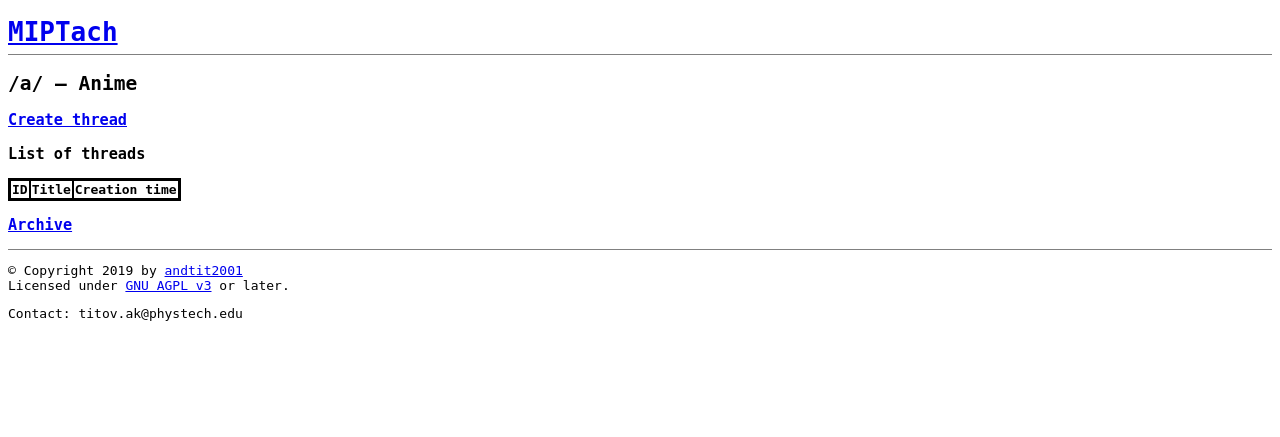
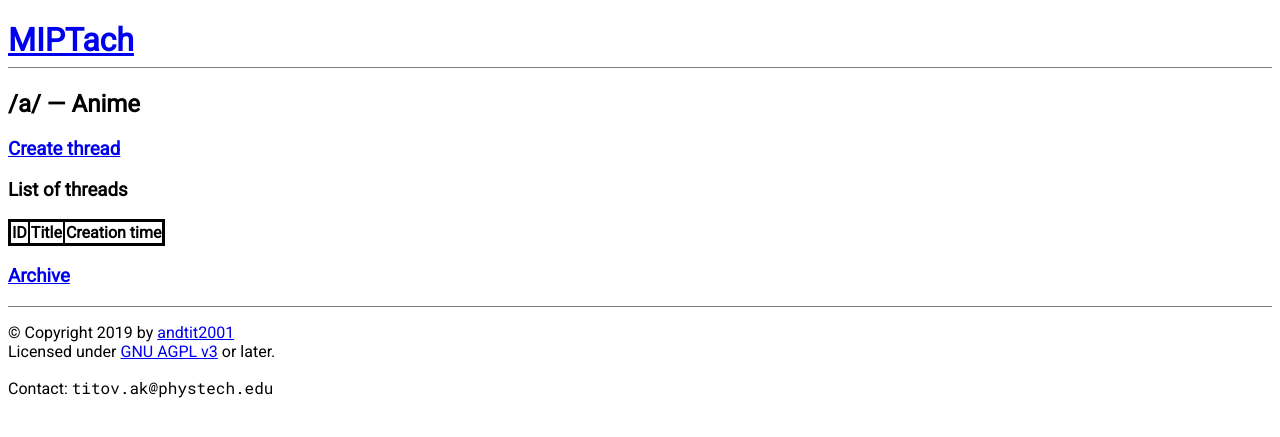
Before and after one commit to andtit2001/miptach, a Flask app: page /a/ in a window 1280 px wide. Shown: the top 437 px of the page. Run offline with Flask 2, Linux system fonts and the light colour scheme; data that the repository does not hold is empty; parts of the project's set-up code (start-up, migrations or seed data) failed here and were passed over.

Commit message:
Add page with rules of site, change fonts

```diff
--- a/app.py
+++ b/app.py
@@ -71,6 +71,14 @@ def home():
                            site_name=SITE_NAME,
                            announce=ANNOUNCE,
                            board_list=BOARD_DICT.items())
+
+
+@SERVER.route("/rules")
+def rules():
+    """Generate and return page with rules."""
+    return render_template("rules.html",
+                           site_name=SITE_NAME,
+                           announce=ANNOUNCE)
 
 
 @SERVER.route("/about")
--- a/site/static/css/default.css
+++ b/site/static/css/default.css
@@ -1,5 +1,9 @@
 body {
-    font-family: monospace;
+    font-family: 'Noto Sans', sans-serif;
+    font-family: 'Roboto', sans-serif;
+}
+code, input, textarea {
+    font-family: 'Roboto Mono', monospace;
 }
 header h1, .announce {
     border-bottom: 1px solid #808080;
--- a/site/static/css/form.css
+++ b/site/static/css/form.css
@@ -6,7 +6,7 @@ label {
     /* you need to specify width */
 }
 input, textarea {
-    font: 1em monospace;
+    font-size: 1em;
     box-sizing: border-box;
     width: 35vw;
 }
--- a/site/templates/index.html
+++ b/site/templates/index.html
@@ -17,6 +17,7 @@
 {% endblock %}
 {% block content %}
             <p>Welcome to {{ site_name }}, an anonymous imageboard which was created by MIPT student(s)!</p>
+            <p>Please read <a href="/rules">rules</a> before doing anything.</p>
             <section>
                 <table>
                     <thead><tr><th>List of boards</th></tr></thead>
--- a/site/templates/layout.html
+++ b/site/templates/layout.html
@@ -4,8 +4,9 @@
         <meta charset="utf-8">
         <meta name="viewport" content="width=device-width, initial-scale=1">
         <title>{% block title %}{% endblock %}</title>
-        <link rel="icon" href="{{ url_for('static', filename='favicon.ico') }}">
-        <link rel="stylesheet" type="text/css" href="{{ url_for('static', filename='css/default.css') }}">
+        <link href="{{ url_for('static', filename='favicon.ico') }}" rel="icon">
+        <link href="https://fonts.googleapis.com/css?family=Noto+Sans|Roboto|Roboto+Mono&amp;subset=cyrillic" rel="stylesheet">
+        <link href="{{ url_for('static', filename='css/default.css') }}" rel="stylesheet" type="text/css">
         {% block add_to_head %}{% endblock %}
     </head>
     <body>
@@ -21,7 +22,7 @@
         <footer>
             <p>&copy; Copyright 2019 by <a href="https://vk.com/andtit2001" target="_blank">andtit2001</a><br>
             Licensed under <a href="https://www.gnu.org/licenses/agpl.html" target="_blank">GNU AGPL v3</a> or later.</p>
-            <p>Contact: <script>document.write("&#116;&#105;&#116;&#111;&#118;&#46;&#97;")</script>&#107;&#64;&#112;&#104;&#121;&#115;&#116;&#101;&#99;&#104;&#46;&#101;&#100;&#117;</p>
+            <p>Contact: <code><script>document.write("&#116;&#105;&#116;&#111;&#118;&#46;&#97;")</script>&#107;&#64;&#112;&#104;&#121;&#115;&#116;&#101;&#99;&#104;&#46;&#101;&#100;&#117;</code></p>
         </footer>
     </body>
 </html>
```
Also changed, not shown: site/templates/rules.html (added, +16 -0 lines).
